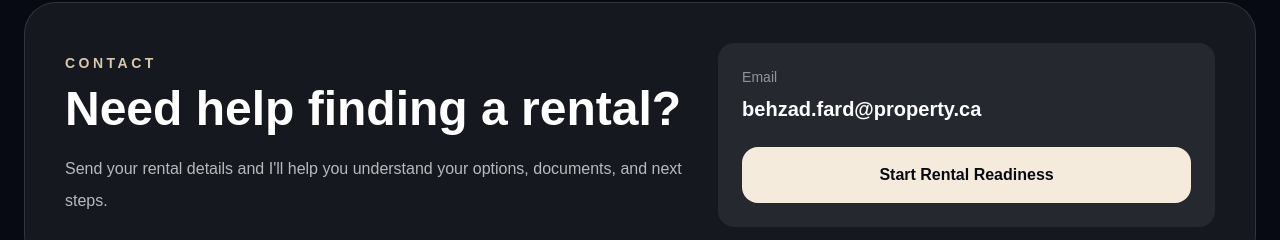
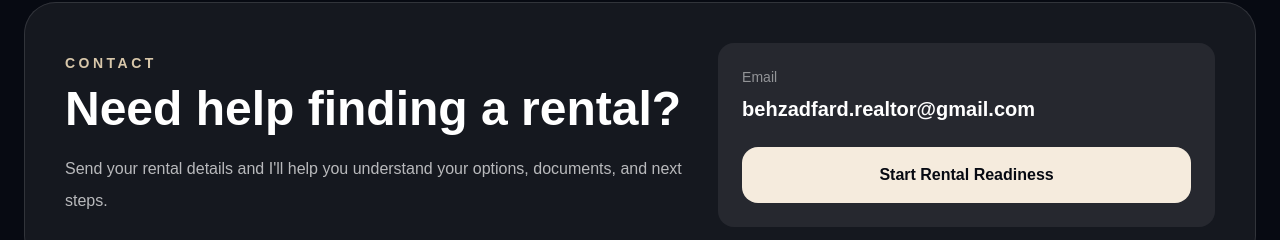
Before and after one commit to behzadfardrealtor-cyber/keytogta, a Next.js app: page / in a window 1280 px wide. Shown: the part 4800-5040 px from the top of the page. Built offline with nearby package versions, Linux system fonts and the light colour scheme.

Commit message:
Replace brokerage email with independent brand email

```diff
--- a/app/components/ContactSection.tsx
+++ b/app/components/ContactSection.tsx
@@ -15,7 +15,7 @@ export default function ContactSection() {
 
             <div className="rounded-2xl bg-white/[0.07] p-6">
               <p className="text-sm text-white/50">Email</p>
-              <p className="mt-2 break-all text-xl font-bold">behzad.fard@property.ca</p>
+              <p className="mt-2 break-all text-xl font-bold">behzadfard.realtor@gmail.com</p>
 
               <a
                 href="#rental-match"
--- a/page.tsx
+++ b/page.tsx
@@ -1086,7 +1086,7 @@ export default function Home() {
 
             <div className="rounded-2xl bg-white/[0.06] p-6">
               <p className="text-sm text-white/50">Email</p>
-              <p className="mt-2 break-all text-xl font-bold">behzad.fard@property.ca</p>
+              <p className="mt-2 break-all text-xl font-bold">behzadfard.realtor@gmail.com</p>
 
               <a
                 href="#rental-match"
```
